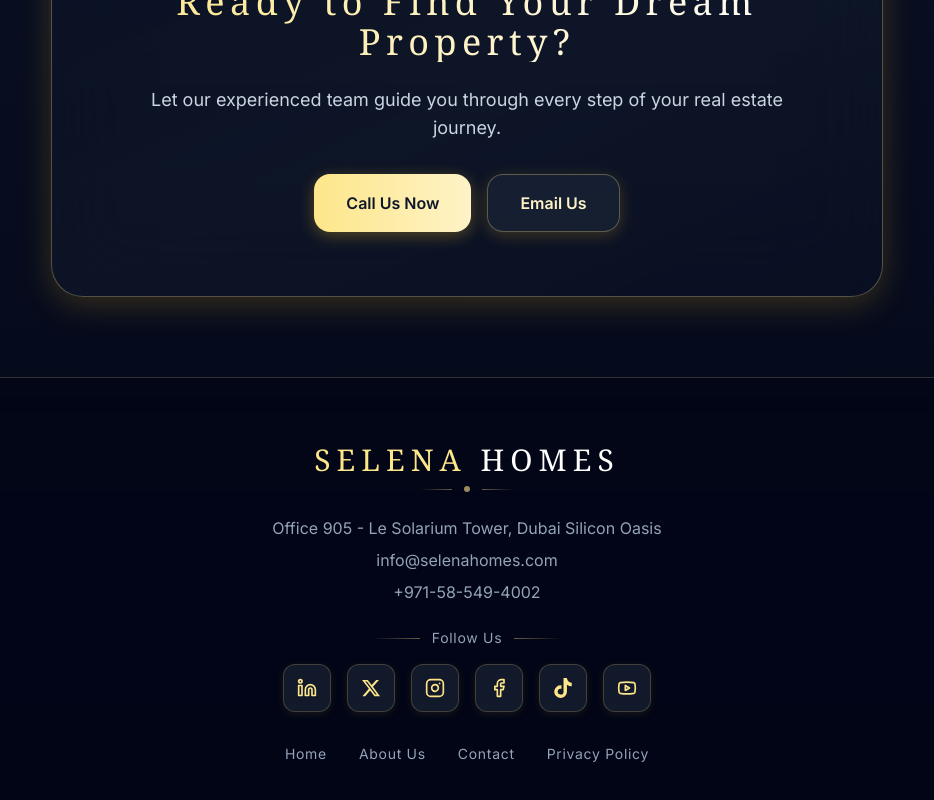
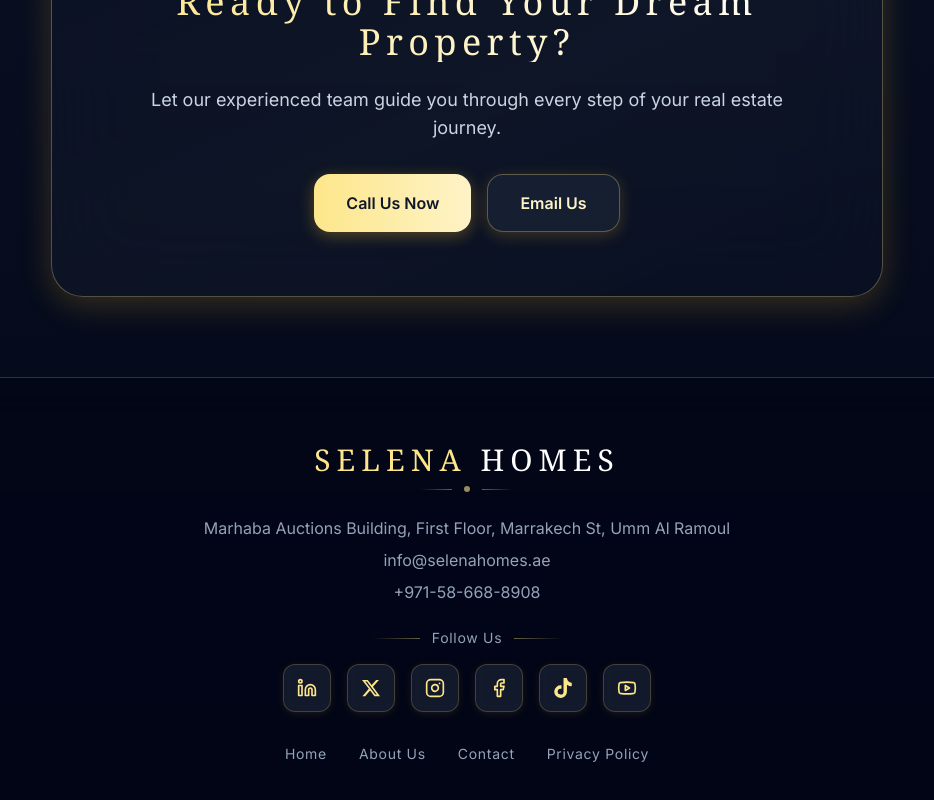
Before and after one commit to rima34/selenahomes-frontend, a React (Vite) app: page /about in a window 1280 px wide. Shown: the part 2620-3420 px from the top of the page, without its empty margins (173-1107 px from the left). Built offline with nearby package versions, Linux system fonts and the light colour scheme; the HTML template or start-up script is replaced by a standard one.

Commit message:
Update contact information and social links in About page

```diff
--- a/src/pages/About.tsx
+++ b/src/pages/About.tsx
@@ -223,13 +223,13 @@ const About = () => {
             </p>
             <div className="flex flex-col sm:flex-row gap-4 justify-center">
               <a
-                href="tel:00971-58-549-4002"
+                href="tel:00971-58-668-8908"
                 className="inline-flex items-center justify-center px-8 py-4 bg-gradient-to-r from-amber-200 to-amber-100 hover:from-amber-100 hover:to-amber-200 text-slate-900 rounded-2xl font-semibold shadow-[0_4px_16px_rgba(251,191,36,0.3)] hover:shadow-[0_6px_24px_rgba(251,191,36,0.4)] transition-all duration-300 hover:scale-105"
               >
                 Call Us Now
               </a>
               <a
-                href="mailto:info@selenahomes.com"
+                href="mailto:info@selenahomes.ae"
                 className="inline-flex items-center justify-center px-8 py-4 bg-slate-800/60 hover:bg-slate-800/80 text-amber-100 border border-amber-200/30 rounded-2xl font-semibold shadow-[0_4px_16px_rgba(251,191,36,0.2)] hover:shadow-[0_6px_24px_rgba(251,191,36,0.3)] transition-all duration-300 hover:scale-105"
               >
                 Email Us
@@ -256,16 +256,16 @@ const About = () => {
             </div>
             <div className="mb-6">
               <p className="text-slate-400 mb-2 font-light">
-                Office 905 - Le Solarium Tower, Dubai Silicon Oasis
+                Marhaba Auctions Building, First Floor, Marrakech St, Umm Al Ramoul
               </p>
               <p className="text-slate-400 mb-2 font-light">
-                <a href="mailto:info@selenahomes.com" className="hover:text-amber-200 transition-colors">
-                  info@selenahomes.com
+                <a href="mailto:info@selenahomes.ae" className="hover:text-amber-200 transition-colors">
+                  info@selenahomes.ae
                 </a>
               </p>
               <p className="text-slate-400 font-light">
-                <a href="tel:00971585494002" className="hover:text-amber-200 transition-colors">
-                  +971-58-549-4002
+                <a href="tel:00971586688908" className="hover:text-amber-200 transition-colors">
+                  +971-58-668-8908
                 </a>
               </p>
             </div>
@@ -279,7 +279,7 @@ const About = () => {
               </div>
               <div className="flex justify-center items-center gap-4">
                 <a
-                  href="https://www.linkedin.com/company/selena-homes"
+                  href="https://www.linkedin.com/in/serineachouri/"
                   target="_blank"
                   rel="noopener noreferrer"
                   className="group relative w-12 h-12 bg-slate-800/60 backdrop-blur-sm border border-amber-200/20 rounded-xl flex items-center justify-center hover:bg-amber-200/10 hover:border-amber-200/40 transition-all duration-300 hover:scale-110 shadow-[0_2px_8px_rgba(251,191,36,0.1)] hover:shadow-[0_4px_16px_rgba(251,191,36,0.2)]"
@@ -287,7 +287,7 @@ const About = () => {
                   <Linkedin className="w-5 h-5 text-amber-200 group-hover:text-amber-100 transition-colors" />
                 </a>
                 <a
-                  href="https://twitter.com/selena_hom55936"
+                  href="https://x.com/serina_achouri"
                   target="_blank"
                   rel="noopener noreferrer"
                   className="group relative w-12 h-12 bg-slate-800/60 backdrop-blur-sm border border-amber-200/20 rounded-xl flex items-center justify-center hover:bg-amber-200/10 hover:border-amber-200/40 transition-all duration-300 hover:scale-110 shadow-[0_2px_8px_rgba(251,191,36,0.1)] hover:shadow-[0_4px_16px_rgba(251,191,36,0.2)]"
@@ -295,7 +295,7 @@ const About = () => {
                   <FaXTwitter className="w-5 h-5 text-amber-200 group-hover:text-amber-100 transition-colors" />
                 </a>
                 <a
-                  href="https://www.instagram.com/selenahomesdubai/"
+                  href="https://www.instagram.com/selena.homesdxb/"
                   target="_blank"
                   rel="noopener noreferrer"
                   className="group relative w-12 h-12 bg-slate-800/60 backdrop-blur-sm border border-amber-200/20 rounded-xl flex items-center justify-center hover:bg-amber-200/10 hover:border-amber-200/40 transition-all duration-300 hover:scale-110 shadow-[0_2px_8px_rgba(251,191,36,0.1)] hover:shadow-[0_4px_16px_rgba(251,191,36,0.2)]"
@@ -311,7 +311,7 @@ const About = () => {
                   <Facebook className="w-5 h-5 text-amber-200 group-hover:text-amber-100 transition-colors" />
                 </a>
                 <a
-                  href="https://www.tiktok.com/@selenahomess"
+                  href="https://www.tiktok.com/@selena.homes5"
                   target="_blank"
                   rel="noopener noreferrer"
                   className="group relative w-12 h-12 bg-slate-800/60 backdrop-blur-sm border border-amber-200/20 rounded-xl flex items-center justify-center hover:bg-amber-200/10 hover:border-amber-200/40 transition-all duration-300 hover:scale-110 shadow-[0_2px_8px_rgba(251,191,36,0.1)] hover:shadow-[0_4px_16px_rgba(251,191,36,0.2)]"
@@ -319,7 +319,7 @@ const About = () => {
                   <FaTiktok className="w-5 h-5 text-amber-200 group-hover:text-amber-100 transition-colors" />
                 </a>
                 <a
-                  href="https://www.youtube.com/"
+                  href="https://www.youtube.com/@SelenaHomes-b7e@SelenaHomes-b7e@SelenaHomes-b7e"
                   target="_blank"
                   rel="noopener noreferrer"
                   className="group relative w-12 h-12 bg-slate-800/60 backdrop-blur-sm border border-amber-200/20 rounded-xl flex items-center justify-center hover:bg-amber-200/10 hover:border-amber-200/40 transition-all duration-300 hover:scale-110 shadow-[0_2px_8px_rgba(251,191,36,0.1)] hover:shadow-[0_4px_16px_rgba(251,191,36,0.2)]"
```
